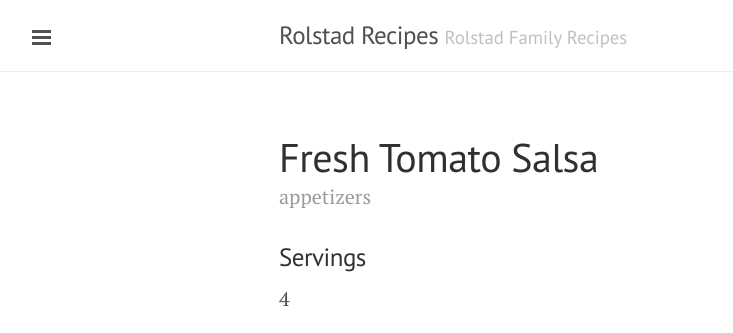
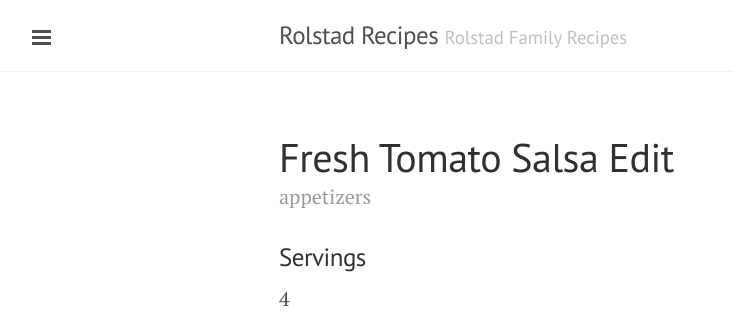
Before and after one commit to jrolstad/jrolstad.github.io, a Jekyll site: the page built from _posts/2015-12-14-fresh-tomato-salsa.md, in a window 1280 px wide. Shown: the top 333 px of the page, without its empty margins (1-734 px from the left). Built offline with Jekyll 4.4.1, drawn with Linux system fonts in a browser that asks for light colours.

Commit message:
Adding edit button

```diff
--- a/_layouts/post.html
+++ b/_layouts/post.html
@@ -3,7 +3,7 @@ layout: default
 ---
 
 <div class="post">
-  <h1 class="post-title">{{ page.title }}</h1>
+  <h1 class="post-title">{{ page.title }} <a href="{{site.post_edit_base_url}}/{{post.path}}">Edit</a></h1>
 
   <span class="post-date">
     {% for category in page.categories%}
```
